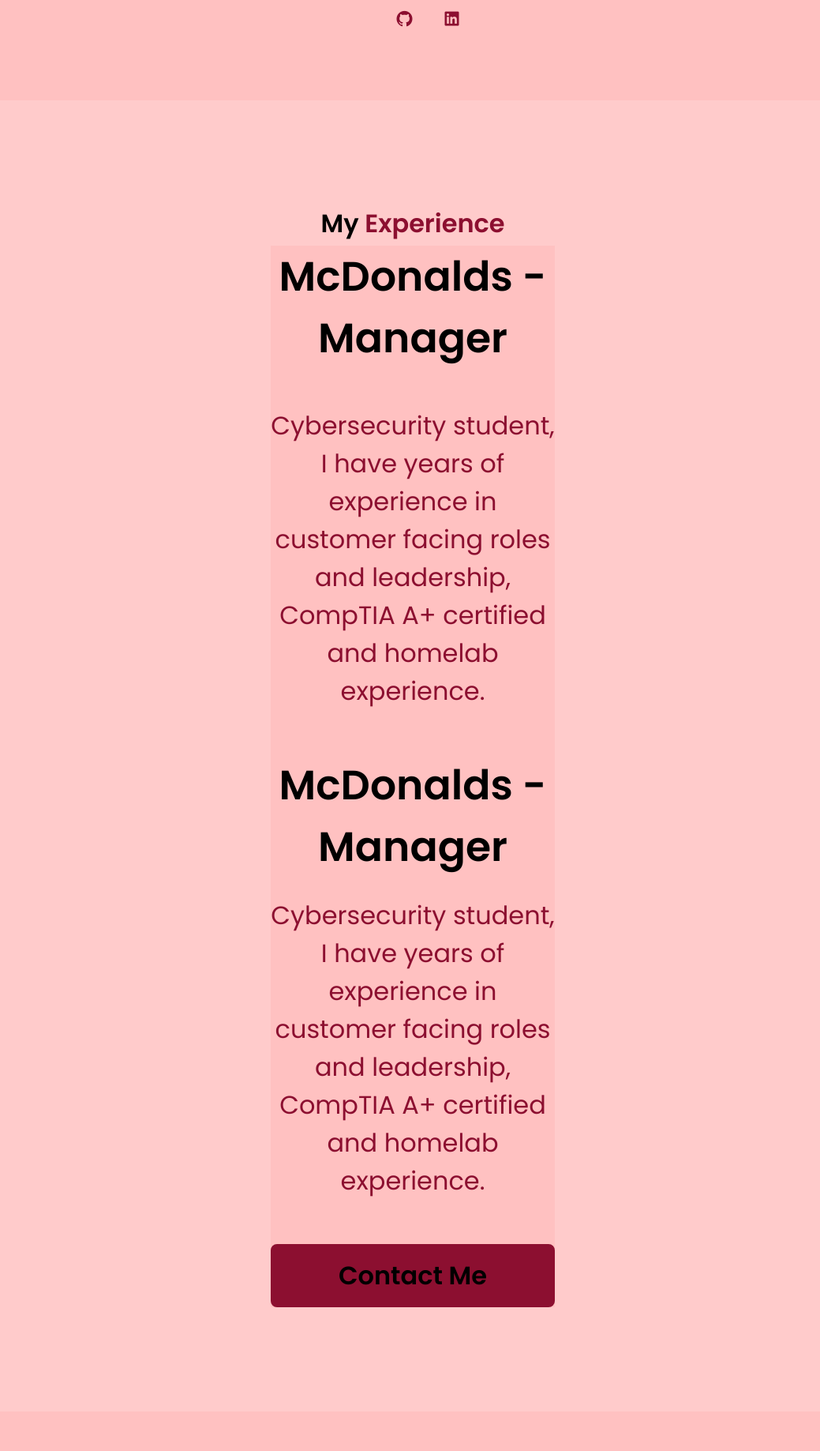
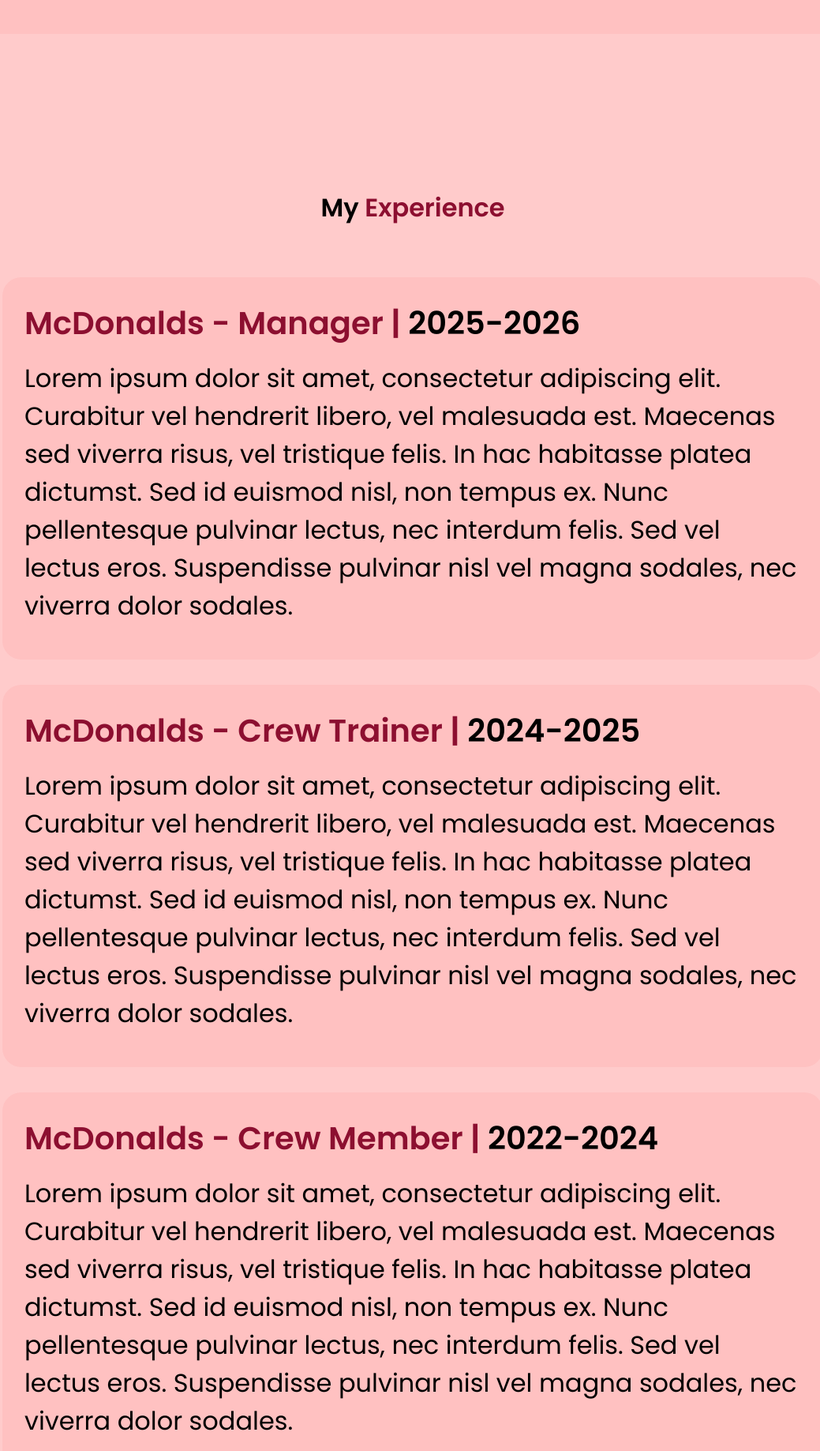
Before and after one commit to AlejandraDessiree/alejandradessiree.github.io, a plain HTML site: page index.html in a window 1280 px wide. Shown: the part 963-2800 px from the top of the page at 79% size, without its empty margins (117-1156 px from the left). Drawn offline with nearby package versions, Linux system fonts and the light colour scheme.

Commit message:
Eddited experience to have its own container and have description space, also added README temporal information to have a template

```diff
--- a/assets/css/styles.css
+++ b/assets/css/styles.css
@@ -135,11 +135,10 @@
   margin: 10px auto;
   border-radius: 2rem;
   position: fixed;
-  width: 90%;
+  left: 1.5rem;
+  right: 1.5rem;
   background-color: var(--container-color);
   top: 0;
-  left: 0;
-  right: 0;
   z-index: var(--z-fixed);
 }
 
@@ -227,8 +226,9 @@
 }
 
 .about__container{
-  margin: 0;
-  width: 100%;
+  margin: 0 auto;
+  max-width: 2560px;
+  padding: 2rem 1.5rem;
   row-gap: 2rem;
 }
 
@@ -333,8 +333,36 @@
 }
 
 .container__experience{
-  margin: 0;
+  display: grid;
+  gap: 2rem;
+  padding: 2rem;
+  border-radius: 2rem;
+  height: auto;
+}
+
+.experience-card{
+  padding: 1.75rem;
+  height: auto;
+  border-radius: 1.5rem;
   background-color: var(--container-color);
+}
+
+.experience-card__title span{
+  color: var(--first-color-alt);
+}
+
+.experience-card__title{
+  justify-self: left;
+  color: var(--first-color);
+  font-size: var(--h2-font-size);
+  margin-bottom: 1rem;
+}
+
+.about__description{
+  text-align: left;
+  color: var(--first-color-alt);
+  font-size: var(--normal-font-size);
+  margin-bottom: 1rem;
 }
 
 /* Navigation for mobile devices */
@@ -408,8 +436,10 @@
   .about__container,
   .projects__container,
   .contact__container,
-  .footer__container{
-    grid-template-columns: 360px;
+  .footer__container,
+  .container__experience{
+    grid-template-columns: auto;
+    margin: 2rem;
     justify-content: center;
   }
 
@@ -423,6 +453,28 @@
     .projects__container{
       grid-template-columns: repeat(2, 1fr);
     }
+
+  .contact__form,
+  .contact__group{
+  display: grid;
+  row-gap: 1rem;
+  }
+
+  .contact__form{
+  position: relative;
+  }
+
+  .contact__input{
+  padding: 1rem 1.25rem;
+  border-radius: 1rem;
+  background-color: var(--container-color);
+  }
+
+  .contact__form textarea{
+  height: 11rem;
+  resize: none;
+  margin-bottom: 2rem;
+  }
 }
 
 @media screen and (min-width: 1024px){
@@ -443,7 +495,7 @@
     display: flex;
     flex-direction: row;
     column-gap: 3rem;
-    margin-left: 20rem;
+    margin-left: auto;
   }
 
     .projects__container{
@@ -453,4 +505,11 @@
   .home__social{
     justify-content: center;
   }
+
+  .container__experience{
+  display: grid;
+  gap: 2rem;
+  padding: 2rem;
+  border-radius: 2rem;
 }
+}
--- a/index.html
+++ b/index.html
@@ -61,16 +61,19 @@
                         Entry-level IT Specialist</h3>
 
                      <p class="home__description">
-                        Technology lover and aspiring
-                        IT specialist, growing my
-                        carrer.
+                        Lorem ipsum dolor sit amet, consectetur adipiscing elit.
+                           Curabitur vel hendrerit libero, vel malesuada est. Maecenas
+                           sed viverra risus, vel tristique felis. In hac habitasse platea dictumst.
+                           Sed id euismod nisl, non tempus ex. Nunc pellentesque pulvinar lectus,
+                           nec interdum felis. Sed vel lectus eros. Suspendisse pulvinar nisl vel
+                           magna sodales, nec viverra dolor sodales.
                      </p>
 
                      <a href="assets/CV/AlejandraArauz_CV.pdf" target="_blank" rel="noopener noreferrer" class="button" style="text-decoration: none;">My Resume</a>
                   </div>
 
                   <div class="home__social">
-                     <a href="https://github.com/AlejandraDessiree" target="_blank" rel="noopener noreferrer" class="home__social-link style="text-decoration: none">
+                     <a href="https://github.com/AlejandraDessiree" target="_blank" rel="noopener noreferrer" class="home__social-link" style="text-decoration: none">
                         <i class="ri-github-fill"></i>
                      </a>
 
@@ -84,37 +87,58 @@
 
          <section class="about section" id="about">
             <div class="about__container container grid">
-               <dic class="about__data">
+               <div class="about__data">
                   <h3 class="section__subtitle">
                      My <span>Experience</span>
                   </h3>
-                  <div class="container__experience container grid">
-                     <h2 class="section__title">
-                        McDonalds - Manager
+                  <div class="container__experience">
+                     <article class="experience-card">
+                        <h2 class="experience-card__title">
+                           McDonalds - Manager | <span>2025-2026</span>
                         </h2>
 
                         <p class="about__description">
-                        Cybersecurity student, I have years
-                        of experience in customer facing roles
-                        and leadership, CompTIA A+ certified
-                        and homelab experience.
+                           Lorem ipsum dolor sit amet, consectetur adipiscing elit.
+                           Curabitur vel hendrerit libero, vel malesuada est. Maecenas
+                           sed viverra risus, vel tristique felis. In hac habitasse platea dictumst.
+                           Sed id euismod nisl, non tempus ex. Nunc pellentesque pulvinar lectus,
+                           nec interdum felis. Sed vel lectus eros. Suspendisse pulvinar nisl vel
+                           magna sodales, nec viverra dolor sodales.
                         </p>
+                     </article>
 
-                     <div class="experience">
-                     <h2 class="section__title">
-                        McDonalds - Manager
+                     <article class="experience-card">
+                        <h2 class="experience-card__title">
+                           McDonalds - Crew Trainer | <span>2024-2025</span>
                         </h2>
 
                         <p class="about__description">
-                        Cybersecurity student, I have years
-                        of experience in customer facing roles
-                        and leadership, CompTIA A+ certified
-                        and homelab experience.
+                           Lorem ipsum dolor sit amet, consectetur adipiscing elit.
+                           Curabitur vel hendrerit libero, vel malesuada est. Maecenas
+                           sed viverra risus, vel tristique felis. In hac habitasse platea dictumst.
+                           Sed id euismod nisl, non tempus ex. Nunc pellentesque pulvinar lectus,
+                           nec interdum felis. Sed vel lectus eros. Suspendisse pulvinar nisl vel
+                           magna sodales, nec viverra dolor sodales.
                         </p>
+                     </article>
+
+                     <article class="experience-card">
+                        <h2 class="experience-card__title">
+                           McDonalds - Crew Member | <span>2022-2024</span>
+                        </h2>
+
+                        <p class="about__description">
+                           Lorem ipsum dolor sit amet, consectetur adipiscing elit.
+                           Curabitur vel hendrerit libero, vel malesuada est. Maecenas
+                           sed viverra risus, vel tristique felis. In hac habitasse platea dictumst.
+                           Sed id euismod nisl, non tempus ex. Nunc pellentesque pulvinar lectus,
+                           nec interdum felis. Sed vel lectus eros. Suspendisse pulvinar nisl vel
+                           magna sodales, nec viverra dolor sodales.
+                        </p>
+                     </article>
+                  </div>
                </div>
                <a href="#contact" class="button">Contact Me</a>
-               </dic>
-
             </div>
          </section>
 
@@ -226,7 +250,7 @@
             </div>
 
             <div class="home__social">
-               <a href="https://github.com/AlejandraDessiree" target="_blank" rel="noopener noreferrer" class="home__social-link style="text-decoration: none">
+               <a href="https://github.com/AlejandraDessiree" target="_blank" rel="noopener noreferrer" class="home__social-link" style="text-decoration: none">
                   <i class="ri-github-fill"></i>
                </a>
 
```
Also changed, not shown: 1 other file. Lines whose indentation alone changed are shown as unchanged.
